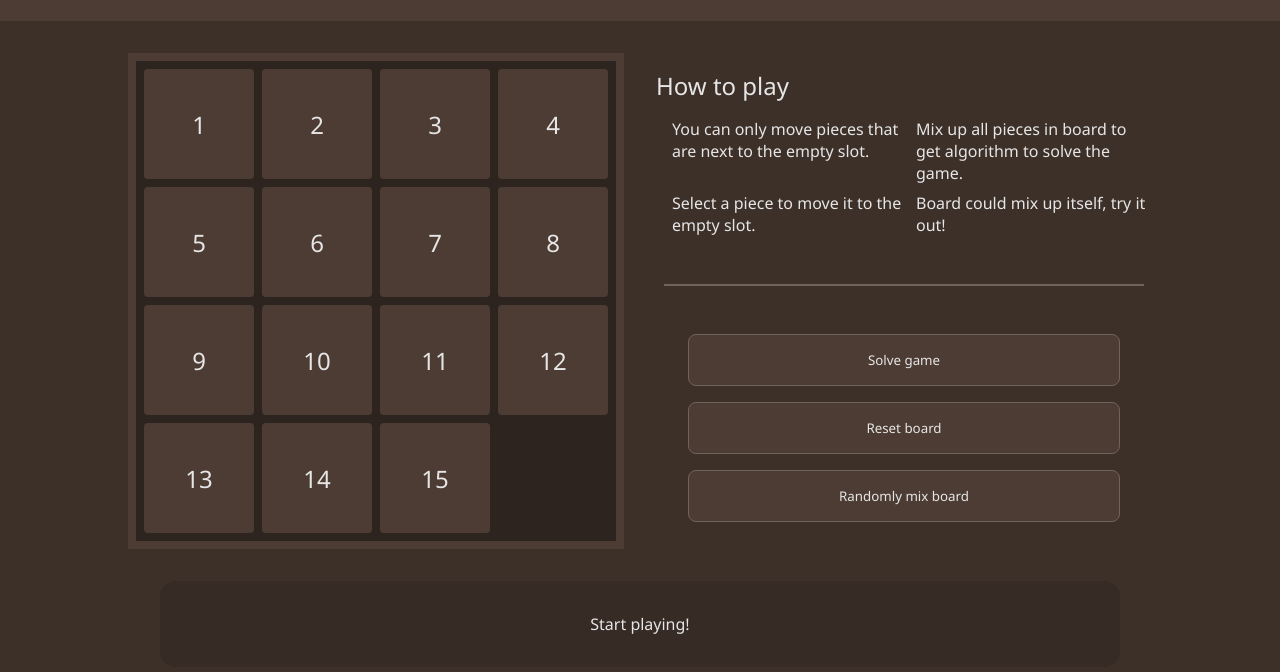
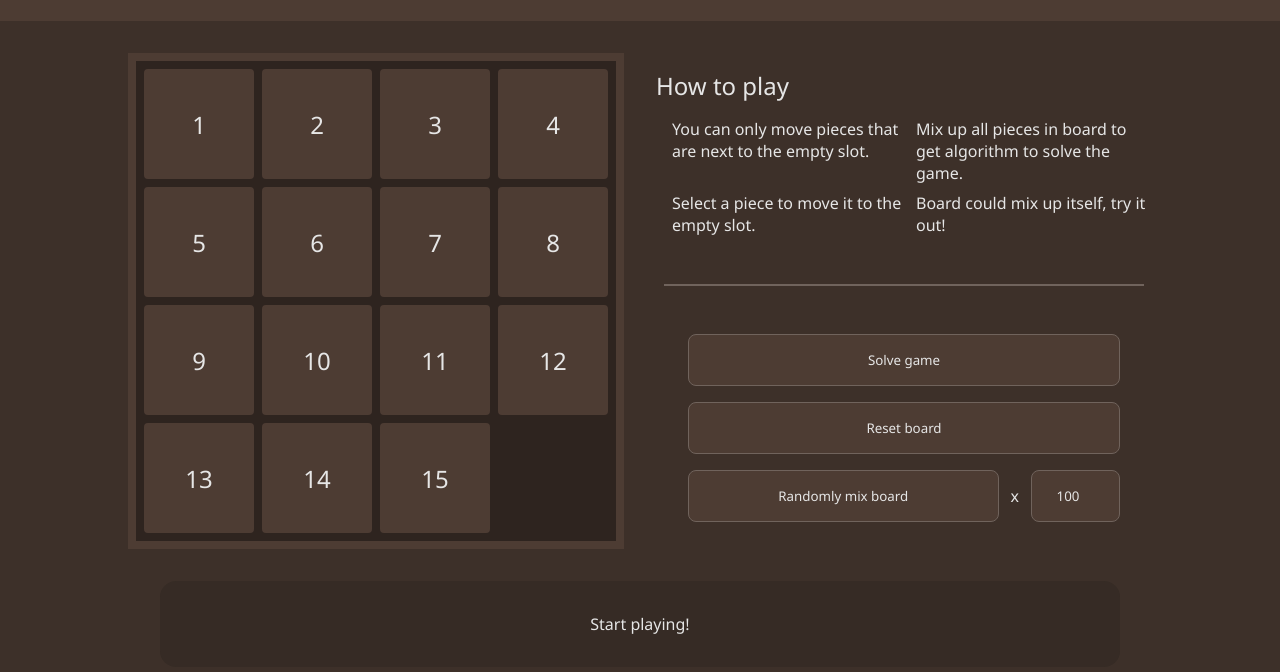
Before and after one commit to arcamp0130/n-puzzle, a website with bundled scripts: page public/index.html in a window 1280 px wide. Shown: the part 100-772 px from the top of the page. Built offline with nearby package versions, Linux system fonts and the light colour scheme.

Commit message:
feat: Adding input to constrain auto-mix moves.

```diff
--- a/public/index.html
+++ b/public/index.html
@@ -38,9 +38,17 @@
                 </div>
                 <hr>
                 <div class="controls section">
-                    <button type="button" id="solve">Solve game</button>
-                    <button type="button" id="reset">Reset board</button>
-                    <button type="button" id="random">Randomly mix board</button>
+                    <div class="action container">
+                        <button type="button" id="solve">Solve game</button>
+                    </div>
+                    <div class="action container">
+                        <button type="button" id="reset">Reset board</button>
+                    </div>
+                    <div class="action container">
+                        <button type="button" id="random">Randomly mix board</button>
+                        <label for="mix-moves">x</label>
+                        <input type="number" name="game-conf" id="mix-moves" value="100" min="1" max="1000" step="1">
+                    </div>
                 </div>
             </div>
         </div>
--- a/src/sass/styles.scss
+++ b/src/sass/styles.scss
@@ -145,6 +145,20 @@ h2 {
         gap: 1rem;
         padding: 0 2rem;
 
+        .action {
+            display: flex;
+            flex-direction: row;
+            gap: 0.75rem;
+            justify-content: center;
+            align-items: center;
+
+            input {
+                padding: 1rem;
+            }
+        }
+    }
+}
+
 button {
     background-color: color-scheme.$secondary-color;
     border: 1px solid color-scheme.$stroke-color;
@@ -162,7 +176,13 @@ h2 {
         background-color: color-scheme.$disabled-color;
     }
 }
-    }
+
+input {
+    background-color: color-scheme.$secondary-color;
+    border: 1px solid color-scheme.$stroke-color;
+    border-radius: 0.5rem;
+    height: 100%;
+    text-align: center;
 }
 
 .alert {
```
Lines whose indentation alone changed are shown as unchanged.
